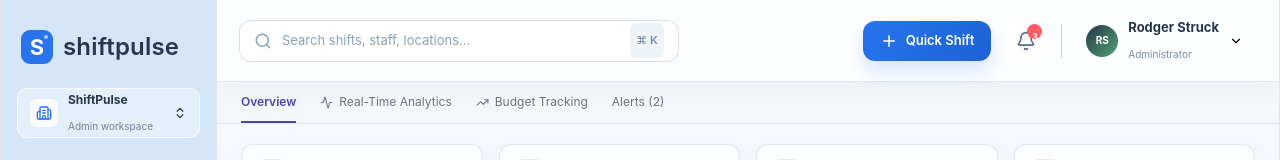
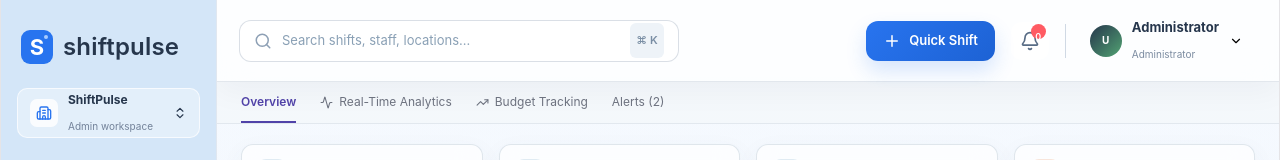
Before and after one commit to talhaimran3/fictional-space-robot, a React app in the folder multi-tenant-saas/frontend/: page /dashboard in a window 1280 px wide. Shown: the top 160 px of the page. Built offline with nearby package versions, Linux system fonts and the light colour scheme; the HTML template or start-up script is replaced by a standard one.

Commit message:
refactor: connect practice top bar to authenticated user

```diff
--- a/multi-tenant-saas/frontend/src/practice/TopBar.jsx
+++ b/multi-tenant-saas/frontend/src/practice/TopBar.jsx
@@ -1,57 +1,6 @@
 import React from "react";
-import { Search, Plus, Bell, ChevronDown, Menu } from "lucide-react";
+import {Search,Plus,Bell,ChevronDown,Menu} from "lucide-react";
+import {useAuth} from "../context/authContext";
 import "./TopBar.css";
-
-function Avatar({ initials, tone = "blue", size = "small" }) {
-  return (
-    <div className={`pl-avatar pl-avatar--${tone} pl-avatar--${size}`}>
-      {initials}
-    </div>
-  );
-}
-
-export default function Topbar({
-  onOpenMobileMenu,
-  onPrimaryAction,
-  primaryActionLabel = "Add Member",
-  searchPlaceholder = "Search anything..."
-}) {
-  return (
-    <header className="pl-topbar">
-      <button className="pl-mobile-hamburger" type="button" onClick={onOpenMobileMenu}>
-        <Menu size={22} />
-      </button>
-
-      <div className="pl-global-search">
-        <Search size={18} />
-        <input aria-label="Search" placeholder={searchPlaceholder} />
-        <span className="pl-shortcut">⌘ K</span>
-      </div>
-
-      <div className="pl-header-actions">
-        {onPrimaryAction && (
-          <button className="pl-primary-button" type="button" onClick={onPrimaryAction}>
-            <Plus size={18} />
-            <span>{primaryActionLabel}</span>
-          </button>
-        )}
-
-        <button className="pl-notification-button" type="button" aria-label="Notifications" onClick={() => alert("Notifications")}>
-          <Bell size={20} />
-          <span>3</span>
-        </button>
-
-        <div className="pl-topbar-divider" />
-
-        <button className="pl-profile" type="button" onClick={() => alert("Profile Options")}>
-          <Avatar initials="RS" tone="green" size="small" />
-          <div className="pl-profile-info">
-            <strong>Rodger Struck</strong>
-            <span>Administrator</span>
-          </div>
-          <ChevronDown size={14} />
-        </button>
-      </div>
-    </header>
-  );
-}
+const initials=n=>(n||"User").split(" ").map(x=>x[0]).join("").slice(0,2).toUpperCase();
+export default function Topbar({onOpenMobileMenu,onPrimaryAction,primaryActionLabel="Add Member",searchPlaceholder="Search anything..."}){const{user}=useAuth();return <header className="pl-topbar"><button className="pl-mobile-hamburger" onClick={onOpenMobileMenu}><Menu size={22}/></button><div className="pl-global-search"><Search size={18}/><input aria-label="Search" placeholder={searchPlaceholder}/><span className="pl-shortcut">⌘ K</span></div><div className="pl-header-actions">{onPrimaryAction&&<button className="pl-primary-button" onClick={onPrimaryAction}><Plus size={18}/><span>{primaryActionLabel}</span></button>}<button className="pl-notification-button" aria-label="Notifications"><Bell size={20}/><span>0</span></button><div className="pl-topbar-divider"/><button className="pl-profile"><div className="pl-avatar pl-avatar--green pl-avatar--small">{initials(user?.name)}</div><div className="pl-profile-info"><strong>{user?.name||"Administrator"}</strong><span>{user?.role||"Administrator"}</span></div><ChevronDown size={14}/></button></div></header>}
```
